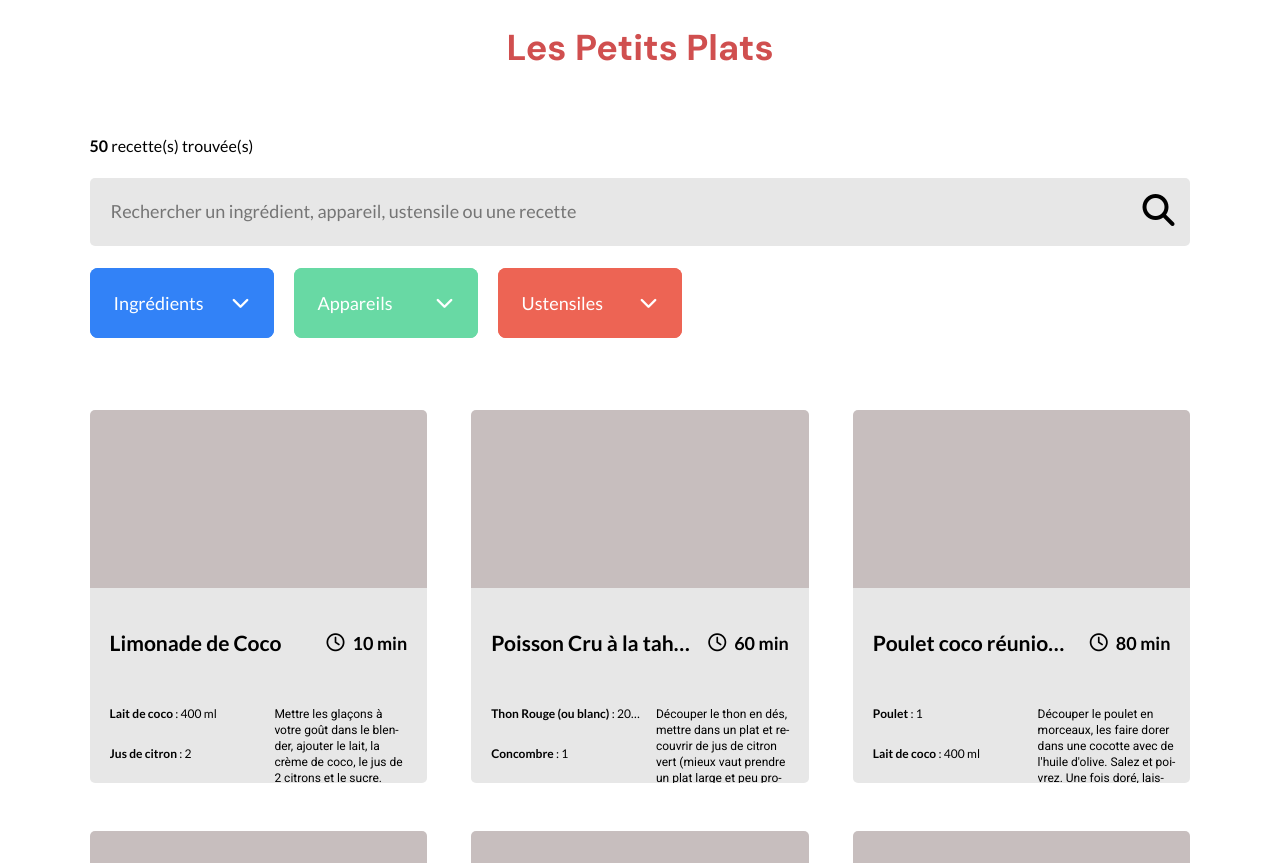
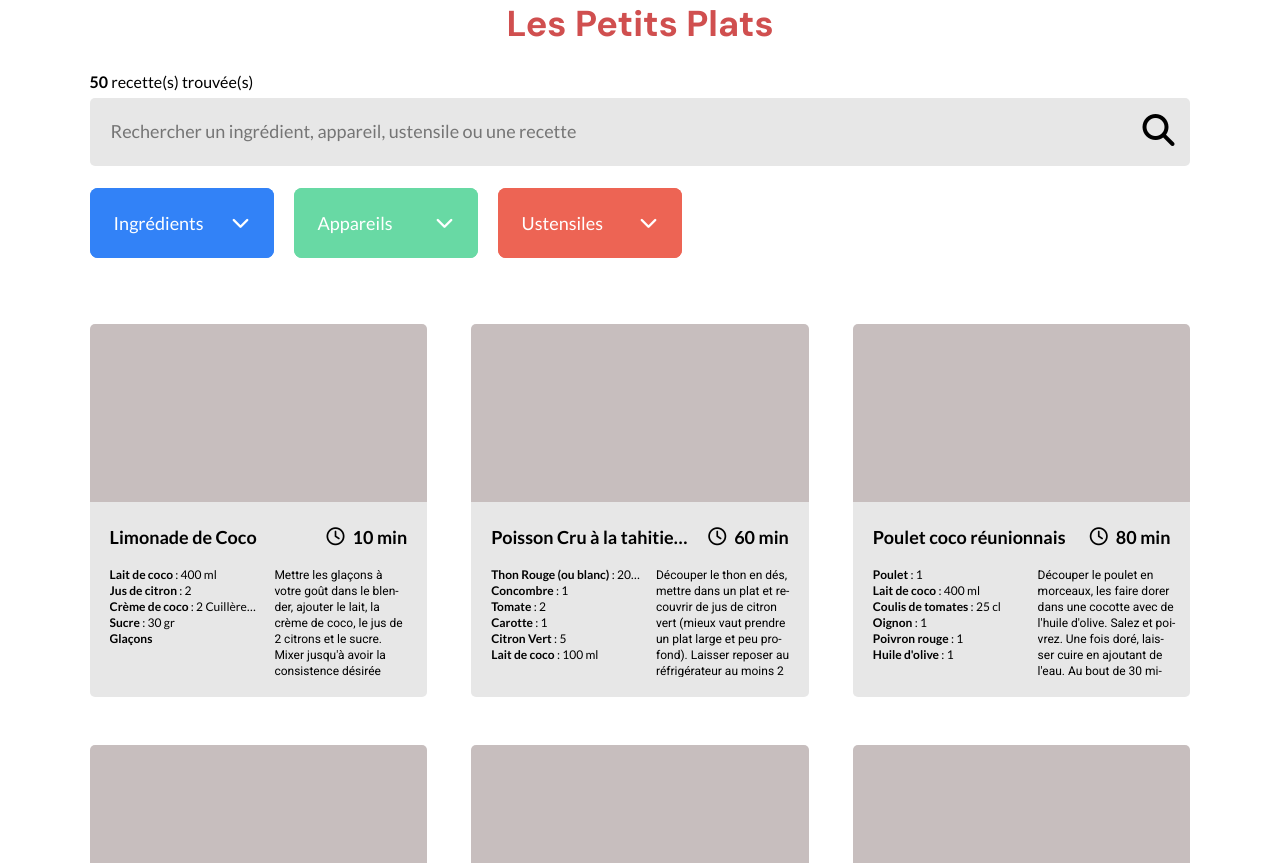
Before and after one commit to Zicaa/Les_petits_plats, a plain HTML site: page index.html in a window 1280 px wide. Shown: the part 89-952 px from the top of the page. Drawn offline with Linux system fonts and the light colour scheme.

Commit message:
Update styles.css

```diff
--- a/css/styles.css
+++ b/css/styles.css
@@ -1,7 +1,3 @@
-html {
-  scroll-behavior: smooth;
-}
-
 body {
   font-family: "Lato", "Trebuchet MS", Arial, Helvetica, sans-serif;
   max-width: 1230px;
@@ -13,7 +9,43 @@ body {
   line-height: 1;
 }
 
+.main {
+  position: relative;
+}
+
+/* header*/
+
+.header {
+  padding-bottom: 32px;
+}
+
+.header-link {
+  display: flex;
+  flex-direction: column;
+  justify-content: center;
+  align-items: center;
+}
+
+.header-link-img {
+  width: auto;
+}
+
+.header-title {
+  font-family: "DM Sans", "Trebuchet MS", Arial, Helvetica, sans-serif;
+  font-size: 36px;
+  padding-top: 8px;
+  text-align: center;
+}
+
+.iconrechercher {
+  position: absolute;
+  right: 16px;
+  top: 16px;
+  font-size: 32px;
+}
+
 /* dropdown éléments */
+
 .dropdown {
   display: flex;
   flex-direction: column;
@@ -47,6 +79,7 @@ body {
   font-size: 18px;
   min-width: 184px;
 }
+
 .dropdown-button-ingredients {
   background-color: #3282f7;
 }
@@ -67,12 +100,14 @@ body {
   position: relative;
   overflow: hidden;
 }
+
 .dropdown-form-label {
   color: white;
   font-size: 18px;
   cursor: text;
   padding: 16px 16px 16px 0px;
 }
+
 .dropdown-form-input {
   font-family: "Lato", "Trebuchet MS", Arial, Helvetica, sans-serif;
   font-size: 18px;
@@ -82,15 +117,18 @@ body {
   padding: 0px 0px 0px 24px;
   outline: none;
 }
+
 .dropdown-form-input-ingredients {
   background-color: #3282f7;
 }
+
 .dropdown-form-input-appareil {
   background-color: #68d9a4;
 }
 .dropdown-form-input-ustensiles {
   background-color: #ed6454;
 }
+
 .dropdown-form-input::placeholder {
   font-family: "Lato", "Trebuchet MS", Arial, Helvetica, sans-serif;
   color: white;
@@ -105,15 +143,15 @@ body {
   font-size: 18px;
   padding: 24px;
   border-radius: 8px;
+
 }
+
 .dropdown-form-icon-ingredients {
   background-color: #3282f7;
 }
-
 .dropdown-form-icon-appareil {
   background-color: #68d9a4;
 }
-
 .dropdown-form-icon-ustensiles {
   background-color: #ed6454;
 }
@@ -130,6 +168,7 @@ body {
   box-sizing: border-box;
   padding: 0px 24px 24px;
 }
+
 .dropdown-menu-item {
   white-space: nowrap;
   text-overflow: ellipsis;
@@ -137,9 +176,24 @@ body {
   cursor: pointer;
   border-bottom: rgba(0, 0, 0, 0) solid 0.8px;
 }
+
 .dropdown-menu-item:hover {
   outline: none;
   opacity: 0.8;
+}
+
+/* section article */
+
+.section {
+  position: absolute;
+  top: 250px;
+  display: grid;
+  grid-template-columns: 1fr 1fr 1fr;
+  justify-content: space-between;
+  column-gap: 4%;
+  row-gap: 48px;
+  width: 100%;
+  padding-bottom: 48px;
 }
 
 .article {
@@ -159,10 +213,6 @@ body {
   background-color: #c7bebe;
 }
 
-  .image {
-    height: 100%;
-  }
-
 .description {
   display: flex;
   flex-direction: column;
@@ -172,23 +222,26 @@ body {
   box-sizing: border-box;
   overflow: hidden;
 }
+
 .description-title {
   display: flex;
   justify-content: space-between;
   align-items: center;
   font-size: 18px;
-    padding-bottom: 20px;
+  padding-bottom: 18px;
   padding-top: 3px;
   line-height: 24px;
   box-sizing: border-box;
   white-space: nowrap;
 }
+
 .description-title-h3 {
   overflow: hidden;
   text-overflow: ellipsis;
   line-height: 21px;
   font-weight: 700;
 }
+
 .description-title-time {
   display: flex;
   justify-content: space-between;
@@ -197,9 +250,11 @@ body {
   align-self: center;
   padding-left: 16px;
 }
+
 .description-title-time-txt {
   padding-left: 8px;
 }
+
 .description-content {
   display: grid;
   grid-template-columns: 50% 50%;
@@ -207,6 +262,7 @@ body {
   justify-content: space-between;
   box-sizing: border-box;
 }
+
 .description-description {
   font-family: "Roboto", "Trebuchet MS", Arial, Helvetica, sans-serif;
   font-size: 12px;
@@ -219,8 +275,6 @@ body {
   hyphens: auto;
   display: block;
   max-height: 773px;
-    text-overflow: ellipsis;
-    overflow: hidden;
 }
 
 .ingredientsList-item {
@@ -234,6 +288,7 @@ body {
 .ingredientsList-item-name {
   font-weight: 700;
 }
+
 .ingredientsList-item-quantity {
   overflow: hidden;
   text-overflow: ellipsis;
@@ -253,6 +308,7 @@ body {
   color: white;
   font-size: 10px;
 }
+
 .elements-item {
   padding: 6px 16px 6px 14px;
   box-sizing: border-box;
@@ -275,12 +331,14 @@ body {
   background-color: #ed6454;
   font-size: 15px;
 }
+
 .fa-times-circle {
   font-size: 19px;
   padding: 3px;
   padding-left: 16px;
   cursor: pointer;
 }
+
 .fa-times-circle:hover {
   outline: none;
 }
@@ -323,12 +381,11 @@ body {
 }
 
 
-  html, menu, ol, ul, li, div {
+html, div, span, h1, h2, h3, p, a, ul, ol {
   margin: 0;
   padding: 0;
   border: 0;
   font-size: 100%;
-    font: inherit;
   vertical-align: baseline;
 }
 
@@ -340,37 +397,22 @@ body {
   list-style: none;
 }
 
-  .header {
-    padding-bottom: 32px;
-  }
-  .header-link {
-    display: flex;
-    flex-direction: column;
-    justify-content: center;
-    align-items: center;
-  }
-
-  .header-link-img {
-    width: auto;
-  }
-  .header-title {
-    font-family: "DM Sans", "Trebuchet MS", Arial, Helvetica, sans-serif;
-    font-size: 36px;
-    padding-top: 8px;
-    text-align: center;
-  }
+/*Tags*/
 
 .tags {
   display: flex;
   flex-direction: column;
   justify-content: center;
 }
+
 .tags-result {
   padding-bottom: 8px;
 }
+
 .tags-result-bold {
   font-weight: 700;
 }
+
 .tags-form {
   display: flex;
   justify-content: space-between;
@@ -401,29 +443,6 @@ body {
   flex-wrap: wrap;
   margin-bottom: 3px;
   z-index: 4;
-  }
-
-  .iconrechercher {
-    position: absolute;
-    right: 16px;
-    top: 16px;
-    font-size: 32px;
-  }
-
-  .main {
-    position: relative;
-  }
-
-  .section {
-    position: absolute;
-    top: 288px;
-    display: grid;
-    grid-template-columns: 1fr 1fr 1fr;
-    justify-content: space-between;
-    column-gap: 4%;
-    row-gap: 48px;
-    width: 100%;
-    padding-bottom: 48px;
 }
 
 /*Responsive*/
```
Lines whose indentation alone changed are shown as unchanged.
